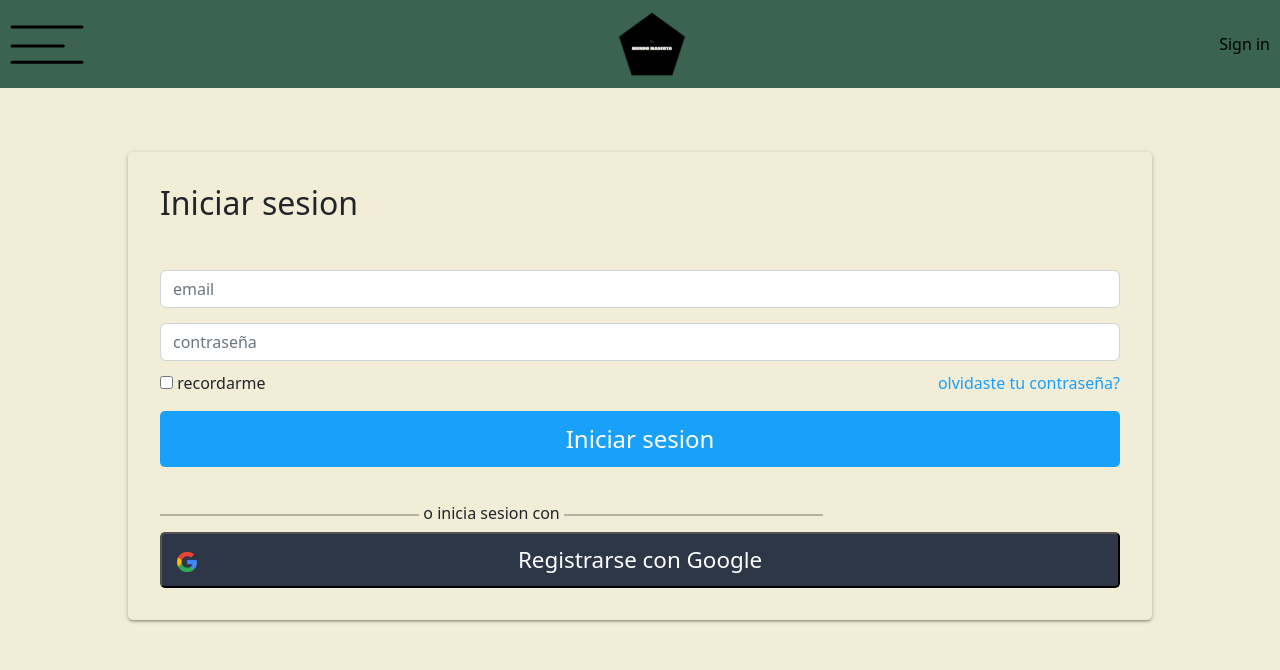
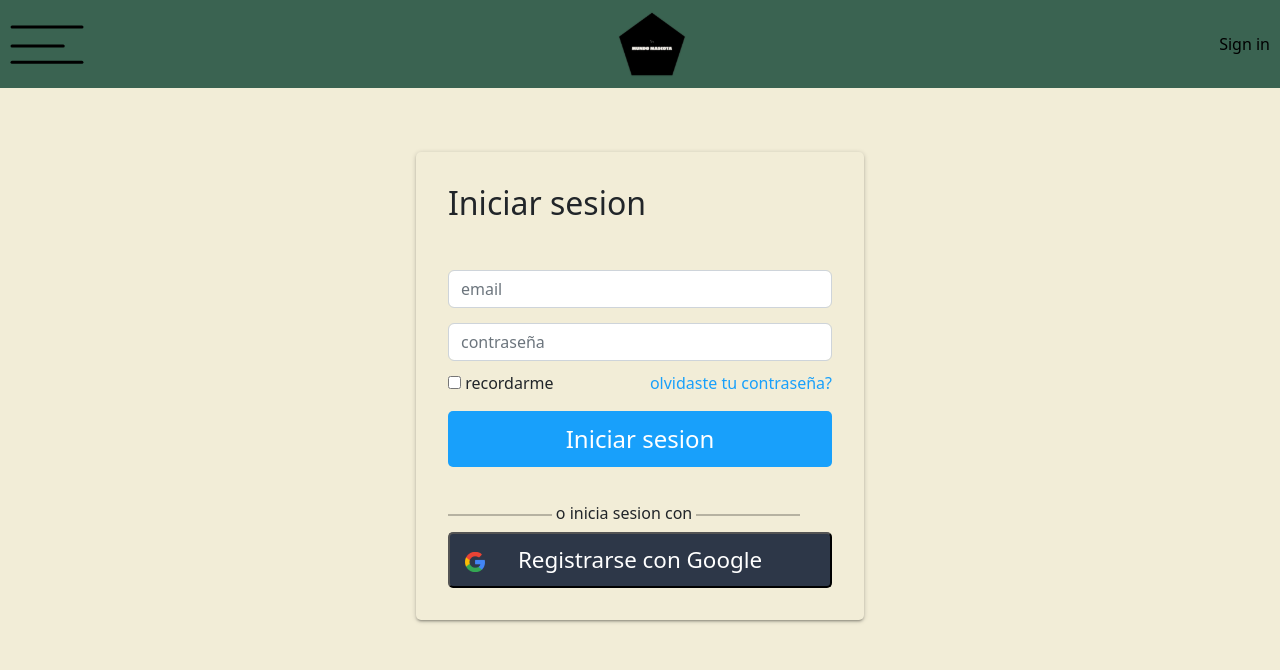
Before and after one commit to No-Country/c6-28-vue-node, a Vue app in the folder vue-node/: page /login in a window 1280 px wide. Shown: the top 670 px of the page. Built offline with nearby package versions, Linux system fonts and the light colour scheme.

Commit message:
login footer

```diff
--- a/vue-node/src/Components/FooterView.vue
+++ b/vue-node/src/Components/FooterView.vue
@@ -97,6 +97,6 @@ li {
 }
 .facebook{
   margin: 5px;
+}
 
-}
 </style>
--- a/vue-node/src/views/LoginView.vue
+++ b/vue-node/src/views/LoginView.vue
@@ -177,6 +177,20 @@ p {
   float: right;
   margin-top: 10px;
   color: #18A0FB;
-
+}
+@media screen and (min-width: 480px) {
+  .formulario {
+    width: 92%;
+  }
+}
+@media screen and (min-width: 800px) {
+  .formulario {
+    width: 50%;
+  }
+}
+@media screen and (min-width: 1200px) {
+  .formulario {
+    width: 35%;
+  }
 }
 </style>
```
